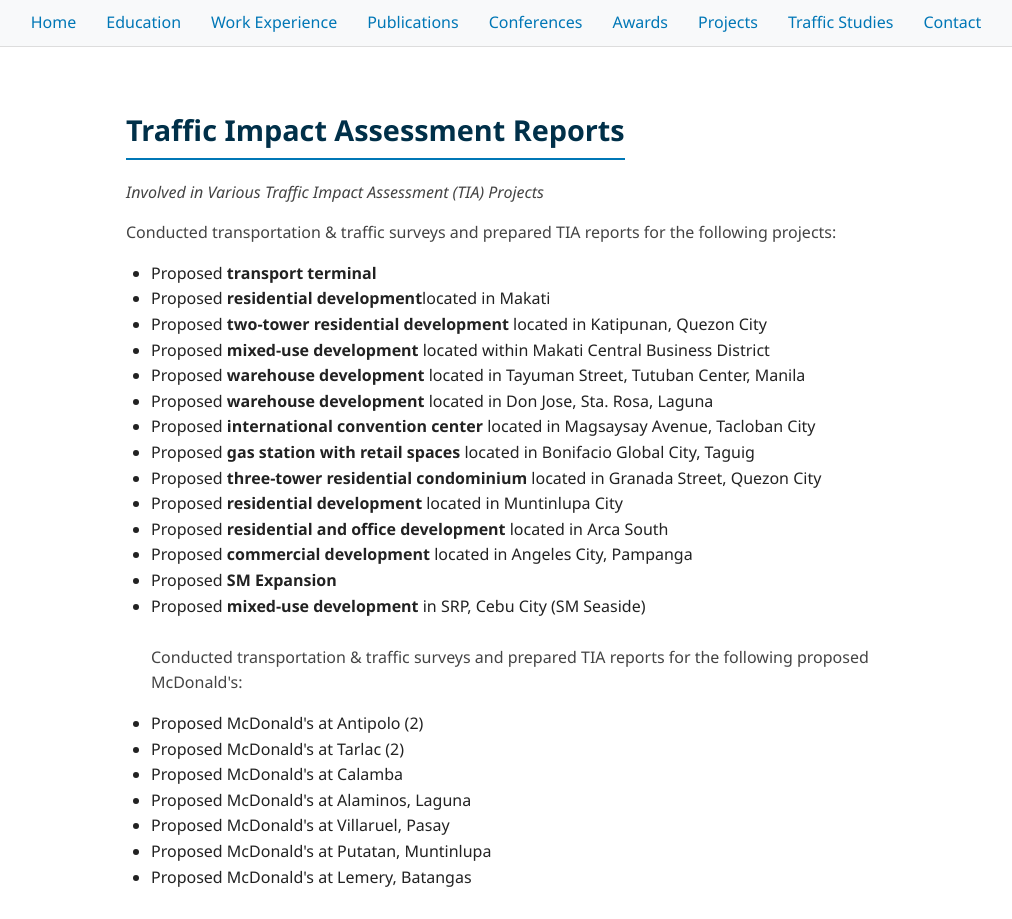
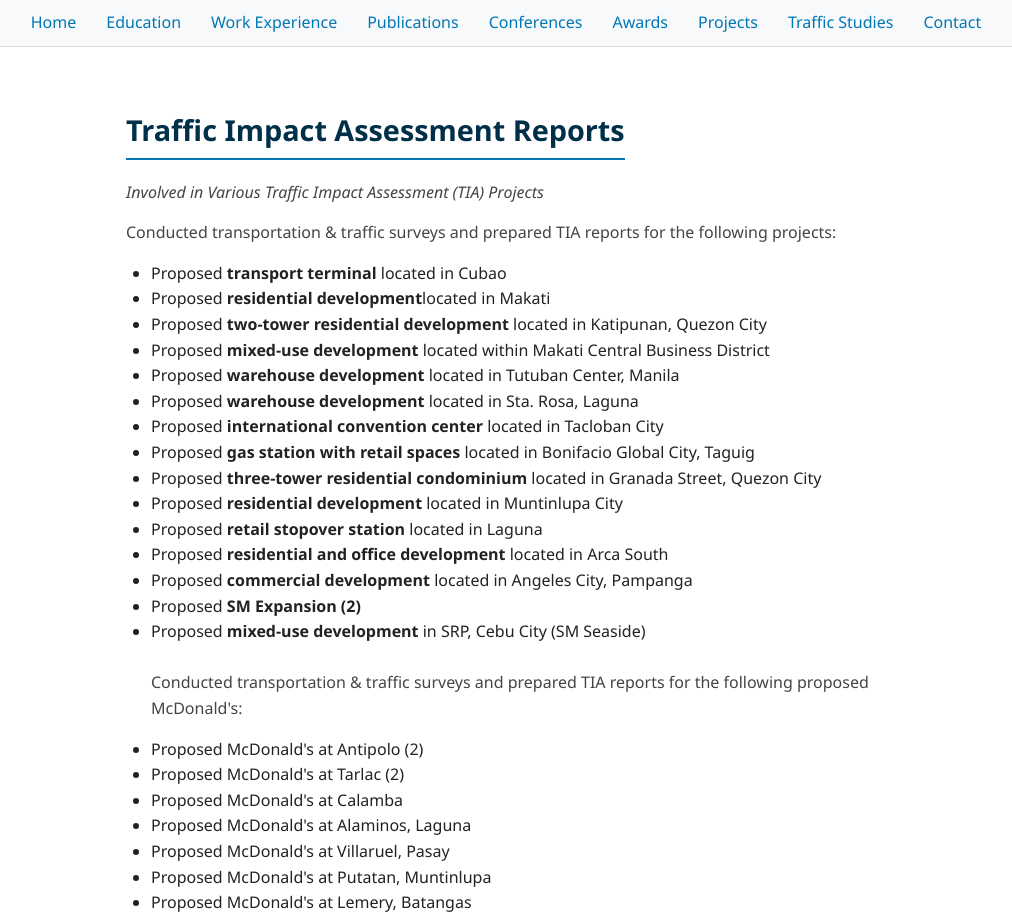
Before and after one commit to lesterjayollero/lesterjayollero.github.io, a plain HTML site: page tia.html in a window 1280 px wide. Shown: the top 919 px of the page, without its empty margins (134-1146 px from the left). Drawn offline with Linux system fonts and the light colour scheme.

Commit message:
Update tia.html

```diff
--- a/tia.html
+++ b/tia.html
@@ -97,19 +97,20 @@
       Conducted transportation & traffic surveys and prepared TIA reports for the following projects:
     </p>
     <ul>
-      <li>Proposed <b>transport terminal</b></li>
+      <li>Proposed <b>transport terminal</b> located in Cubao</li>
       <li>Proposed <b>residential development</b>located in Makati</li>
       <li>Proposed <b>two-tower residential development</b> located in Katipunan, Quezon City</li>
       <li>Proposed <b>mixed-use development</b> located within Makati Central Business District</li>
-      <li>Proposed <b>warehouse development</b> located in Tayuman Street, Tutuban Center, Manila</li>
-      <li>Proposed <b>warehouse development</b> located in Don Jose, Sta. Rosa, Laguna</li>
-      <li>Proposed <b>international convention center </b>located in Magsaysay Avenue, Tacloban City</li>
+      <li>Proposed <b>warehouse development</b> located in Tutuban Center, Manila</li>
+      <li>Proposed <b>warehouse development</b> located in Sta. Rosa, Laguna</li>
+      <li>Proposed <b>international convention center </b>located in Tacloban City</li>
       <li>Proposed <b>gas station with retail spaces</b> located in Bonifacio Global City, Taguig</li>
       <li>Proposed <b>three-tower residential condominium </b>located in Granada Street, Quezon City</li>
       <li>Proposed <b>residential development</b> located in Muntinlupa City</li>
+      <li>Proposed <b>retail stopover station</b> located in Laguna</li>
       <li>Proposed <b>residential and office development</b> located in Arca South</li>
       <li>Proposed <b>commercial development</b> located in Angeles City, Pampanga</li>
-      <li>Proposed <b>SM Expansion</b></li>
+      <li>Proposed <b>SM Expansion (2)</b></li>
       <li>Proposed <b>mixed-use development</b> in SRP, Cebu City (SM Seaside)</li><br>
       <p>
       Conducted transportation & traffic surveys and prepared TIA reports for the following proposed McDonald's:
```
